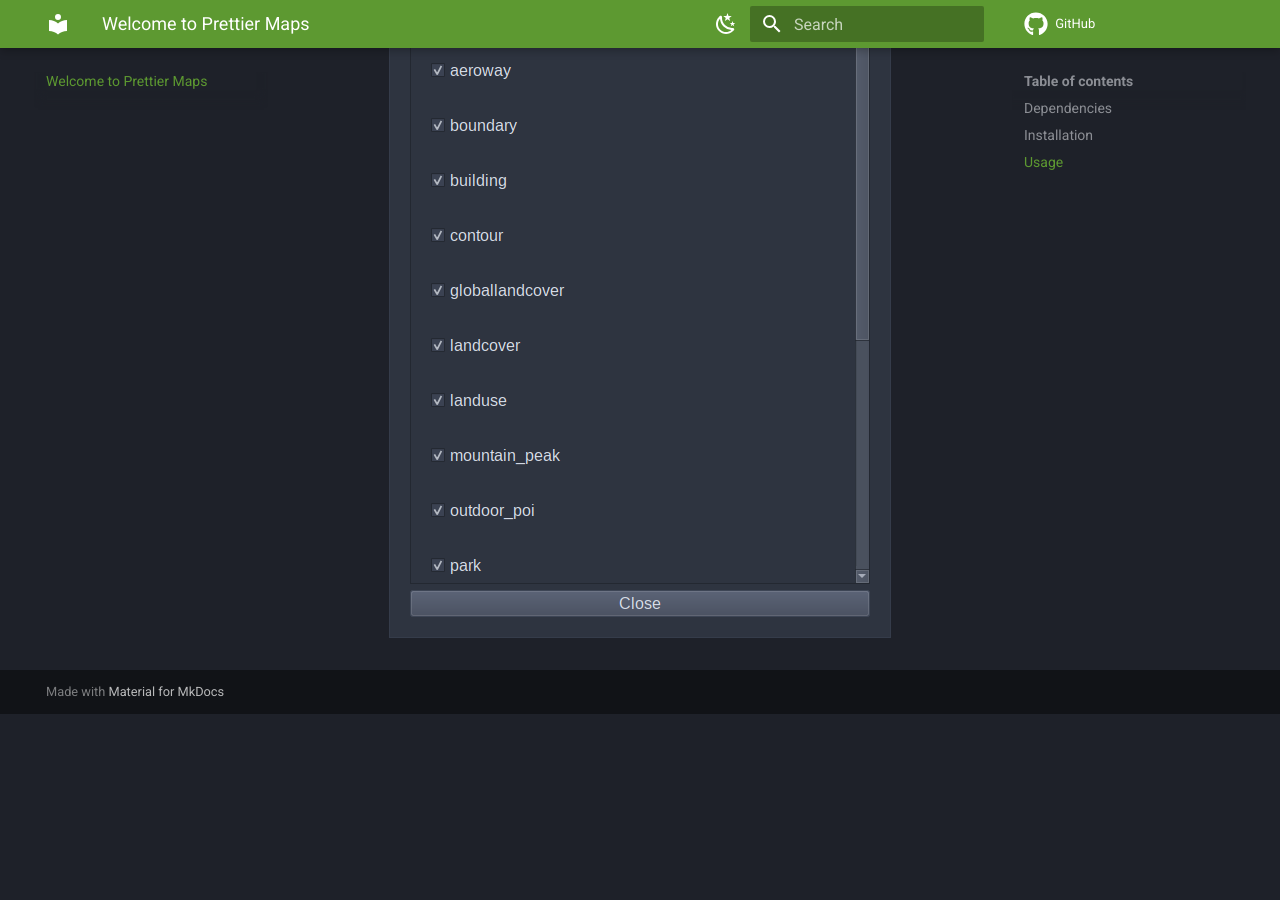
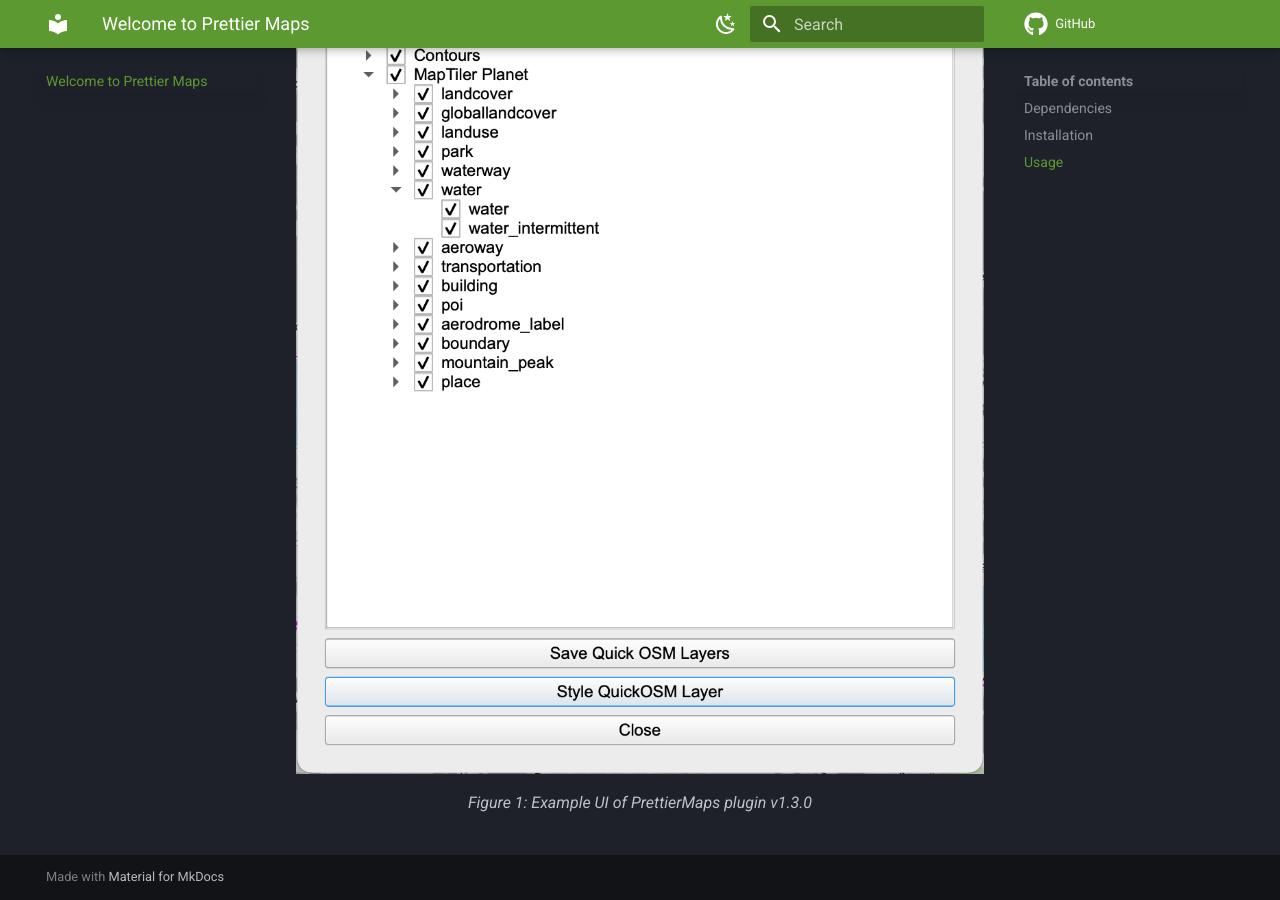
Before and after one commit to PrettierMaps/PrettierMaps, an MkDocs documentation site: the page built from docs/index.md, in a window 1280 px wide and 900 px high, scrolled down 721 px. Built offline with MkDocs 1.6.1 and Material for MkDocs 9.7.7, drawn with Linux system fonts in a browser that asks for light colours; comment, search, counter and statistics services are not loaded; before the commit the page ends 1435 px from its top, so only the background shows below that.

Commit message:
Updated UI image
updated UI image to latest version and added description
Co-authored-by: irene-anu <irene-anu@users.noreply.github.com>

```diff
--- a/docs/index.md
+++ b/docs/index.md
@@ -15,5 +15,8 @@
 To use the plugin, open a `Vector` map from MapTiler and then open the Prettier Maps plugin. There you will see a list of layers that you can enable/disable.
 
 <p align="center">
-  <img src="assets/ui.png" alt="alt text">
+  <figure>
+    <img src="assets/ui.png" alt="alt text">
+    <figcaption>Figure 1: Example UI of PrettierMaps plugin v1.3.0</figcaption>
+  </figure>
 </p>
```
Also changed, not shown: docs/assets/ui.png.
